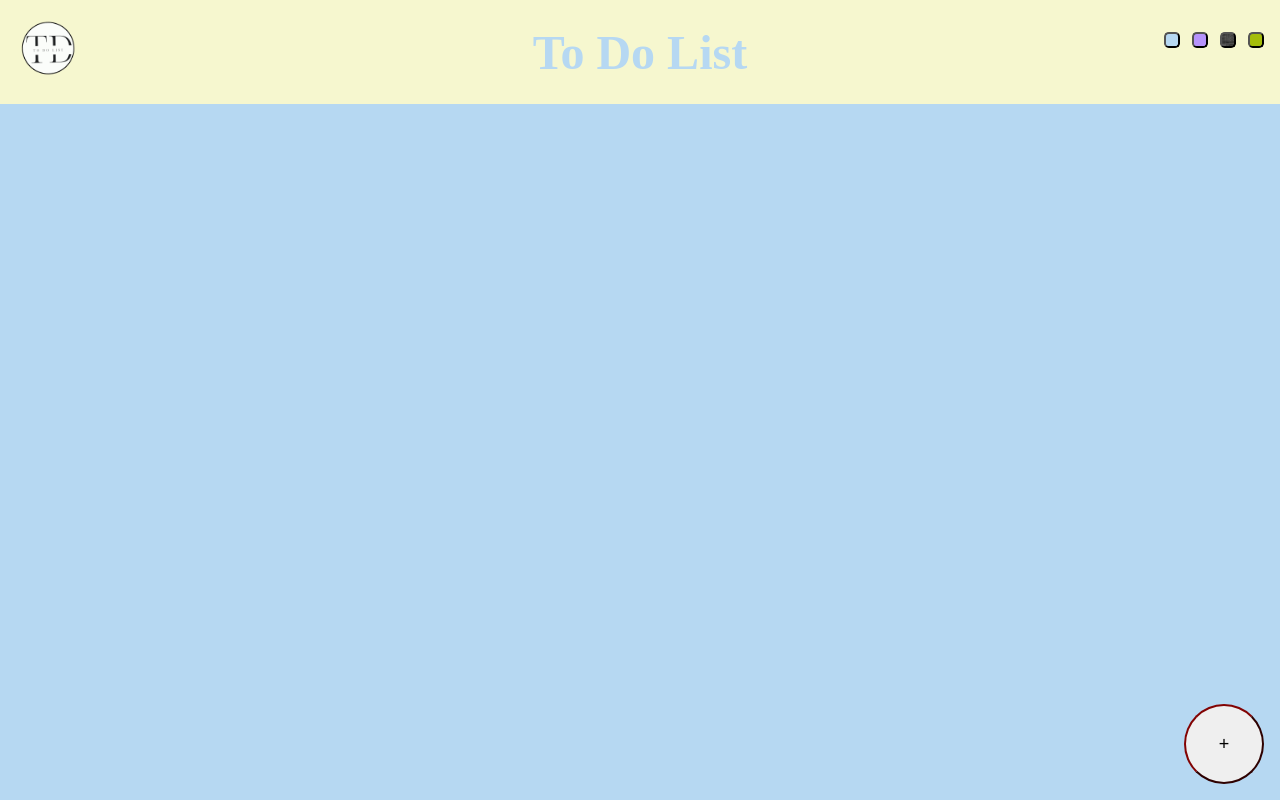
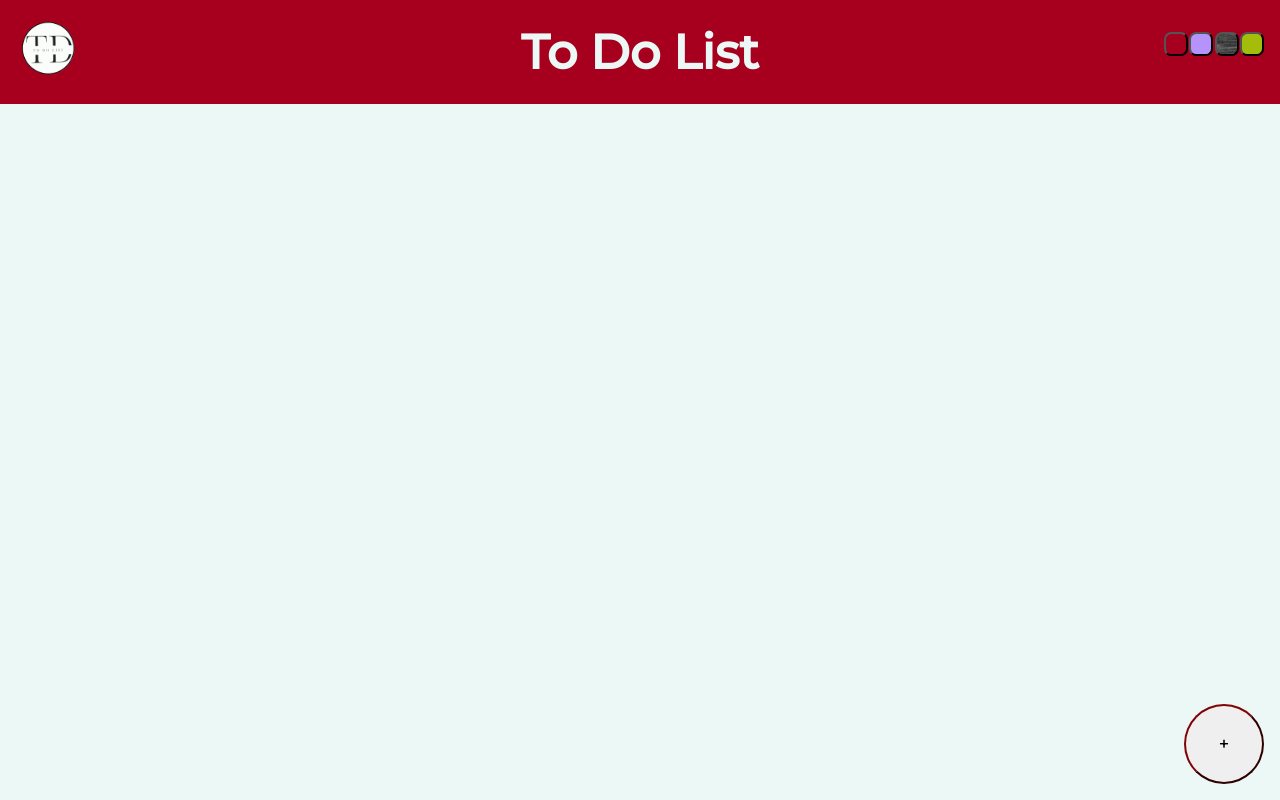
Before and after one commit to OkamiAka/todolist, a website: page index.html in a window 1280 px wide. Both pictures are taken after a click on the button 1171 px from the left and 40 px from the top of the page. Drawn offline with Linux system fonts and the light colour scheme; files whose address does not match are found by name.

Commit message:
changement bouton theme

```diff
--- a/css/style.css
+++ b/css/style.css
@@ -1,6 +1,8 @@
 * {
   padding: 0;
   margin: 0;
+
+  font-family: 'Montserrat', sans-serif;
 }
 
 body {
@@ -63,17 +65,18 @@ h1 {
 }
 
 #Couleur1 {
-  background-color: #b6d8f2;
+  background-color: #a7001e;
   border-radius: 30%;
-  height: 1rem;
-  width: 1rem;
+  height: 1.5rem;
+  width: 1.5rem;
+  ;
 }
 
 #Couleur2 {
   border-radius: 30%;
   background-color: #b693fc;
-  height: 1rem;
-  width: 1rem;
+  height: 1.5rem;
+  width: 1.5rem;
 }
 
 
@@ -81,15 +84,15 @@ h1 {
 #Couleur3 {
   border-radius: 30%;
   background-image: url("img/bois4.png");
-  height: 1rem;
-  width: 1rem;
+  height: 1.5rem;
+  width: 1.5rem;
 }
 
 
 #Couleur4 {
   border-radius: 30%;
-  height: 1rem;
-  width: 1rem;
+  height: 1.5rem;
+  width: 1.5rem;
   background-color: #a4bd0a;
 }
 
@@ -150,6 +153,7 @@ button.sup {
   width: auto;
   height: auto;
   border: none;
+  background-image: url("/img/croix.png");
 }
 
 button.sup:hover {
--- a/index.html
+++ b/index.html
@@ -5,6 +5,11 @@
     <meta charset="UTF-8">
     <meta http-equiv="X-UA-Compatible" content="IE=edge">
     <meta name="viewport" content="width=device-width, initial-scale=1.0">
+    <link rel="preconnect" href="https://fonts.googleapis.com">
+    <link rel="preconnect" href="https://fonts.gstatic.com" crossorigin>
+    <link
+        href="https://fonts.googleapis.com/css2?family=Lobster&family=Montserrat:ital,wght@0,500;1,500;1,600&display=swap"
+        rel="stylesheet">
     <link rel="stylesheet" href="css/style.css" />
     <link rel="shortcut icon" href="img/liste.ico" type="image/x-icon">
     <title>To Do List</title>
--- a/js/index.js
+++ b/js/index.js
@@ -5,10 +5,10 @@ let idsouslist = 0;
 let color = "";
 const button = document.querySelector('#Couleur1');
 button.addEventListener('click', function () {
-    document.body.style.background = "#b6d8f2";
-    document.querySelector('nav').style.background = "#f6f7cf";
-    document.querySelector('h1').style.color = "#b6d8f2";
-    color=button.id;
+    document.body.style.background = "#ecf8f6";
+    document.querySelector('nav').style.background = "#a7001e";
+    document.querySelector('h1').style.color = "#ecf8f6";
+    color = button.id;
     colorlist(color);
 
 });
@@ -18,7 +18,7 @@ button2.addEventListener('click', function () {
     document.body.style.background = "#b384a7";
     document.querySelector('nav').style.background = "#81657c";
     document.querySelector('h1').style.color = "white";
-    color=button2.id;
+    color = button2.id;
     colorlist(color);
 });
 
@@ -27,7 +27,7 @@ button3.addEventListener('click', function () {
     document.body.style.background = "url(img/bois3.jpg)";
     document.querySelector('nav').style.background = "url(img/bois4.png)";
     document.querySelector('h1').style.color = "white";
-    color=button3.id;
+    color = button3.id;
     colorlist(color);
 });
 
@@ -36,7 +36,7 @@ button4.addEventListener('click', function () {
     document.body.style.background = "#ebf2fa";
     document.querySelector('nav').style.background = "#a4bd01";
     document.querySelector('h1').style.color = "white";
-    color=button4.id;
+    color = button4.id;
     colorlist(color);
 });
 function creatlist() {
@@ -75,7 +75,7 @@ function creattextlist(listid) {
 
     const textlist = document.createElement("details");
     textlist.setAttribute("id", `text-${idtextlist}`)
-    textlist.setAttribute("open","");
+    textlist.setAttribute("open", "");
     textlist.classList.add("no-check");
     listtext.appendChild(textlist);
 
@@ -105,7 +105,7 @@ function creattextlist(listid) {
     buttonsuptextlist.setAttribute("onclick", `suppression("text-${idtextlist}")`)
     nomlist.appendChild(buttonsuptextlist);
 }
-function creatsouslist(souslistid){
+function creatsouslist(souslistid) {
     idsouslist++;
 
     const listsous = document.querySelector(`#${souslistid}`);
@@ -128,11 +128,11 @@ function colorlist(color) {
     for (let i = 1; i <= modifColorList.length; i++) {
         if (color == "Couleur1") {
             document.querySelector(`#list-${i}`).style.background = '#f6f7cf';
-        }else if (color == "Couleur2") {
+        } else if (color == "Couleur2") {
             document.querySelector(`#list-${i}`).style.background = '#81657c';
-        }else if (color == "Couleur3") {
+        } else if (color == "Couleur3") {
             document.querySelector(`#list-${i}`).style.background = '#F3E779';
-        }else if (color == "Couleur4") {
+        } else if (color == "Couleur4") {
             document.querySelector(`#list-${i}`).style.background = '#a4bd01';
         } else {
             document.querySelector(`#list-${i}`).style.background = '#E5E5E5';
@@ -142,6 +142,6 @@ function colorlist(color) {
 
 
 }
-function suppression(iddelete){
- document.getElementById(iddelete).remove();
+function suppression(iddelete) {
+    document.getElementById(iddelete).remove();
 }
```
Also changed, not shown: img/croix.png (added).
